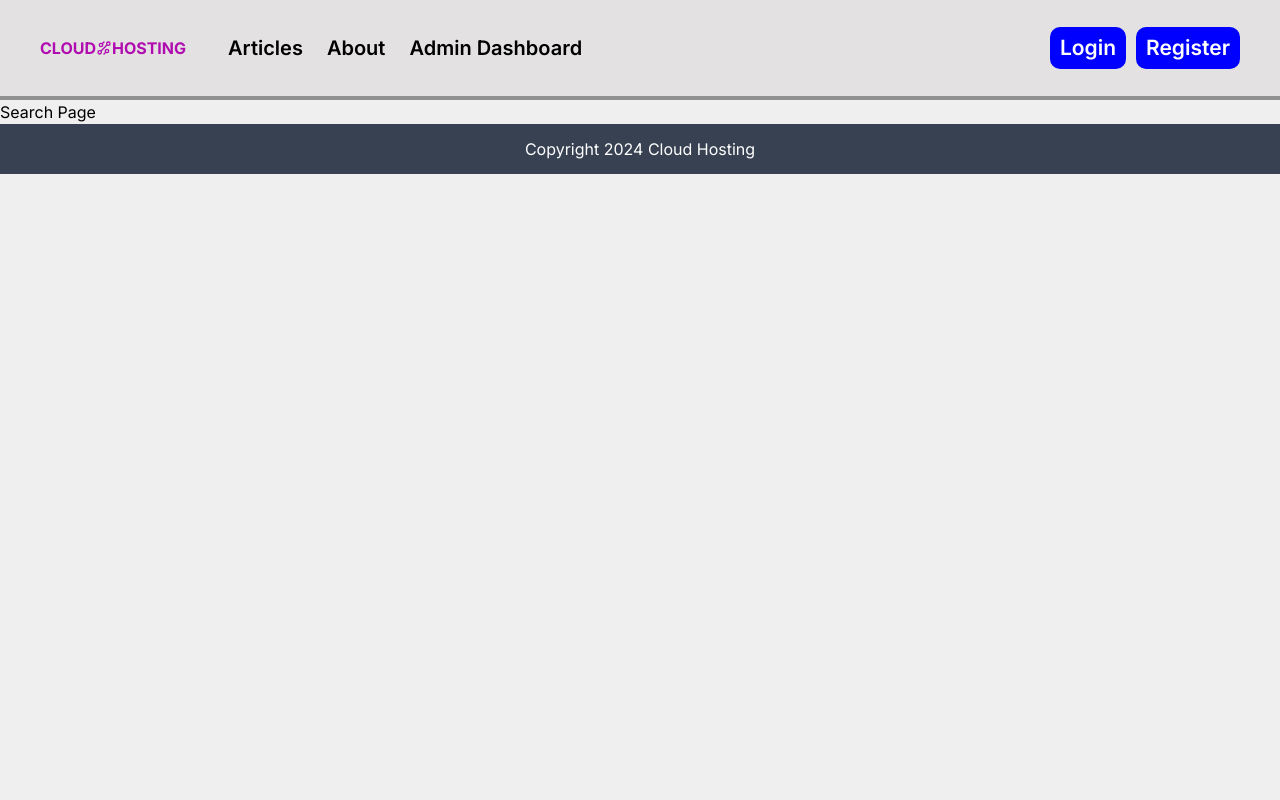
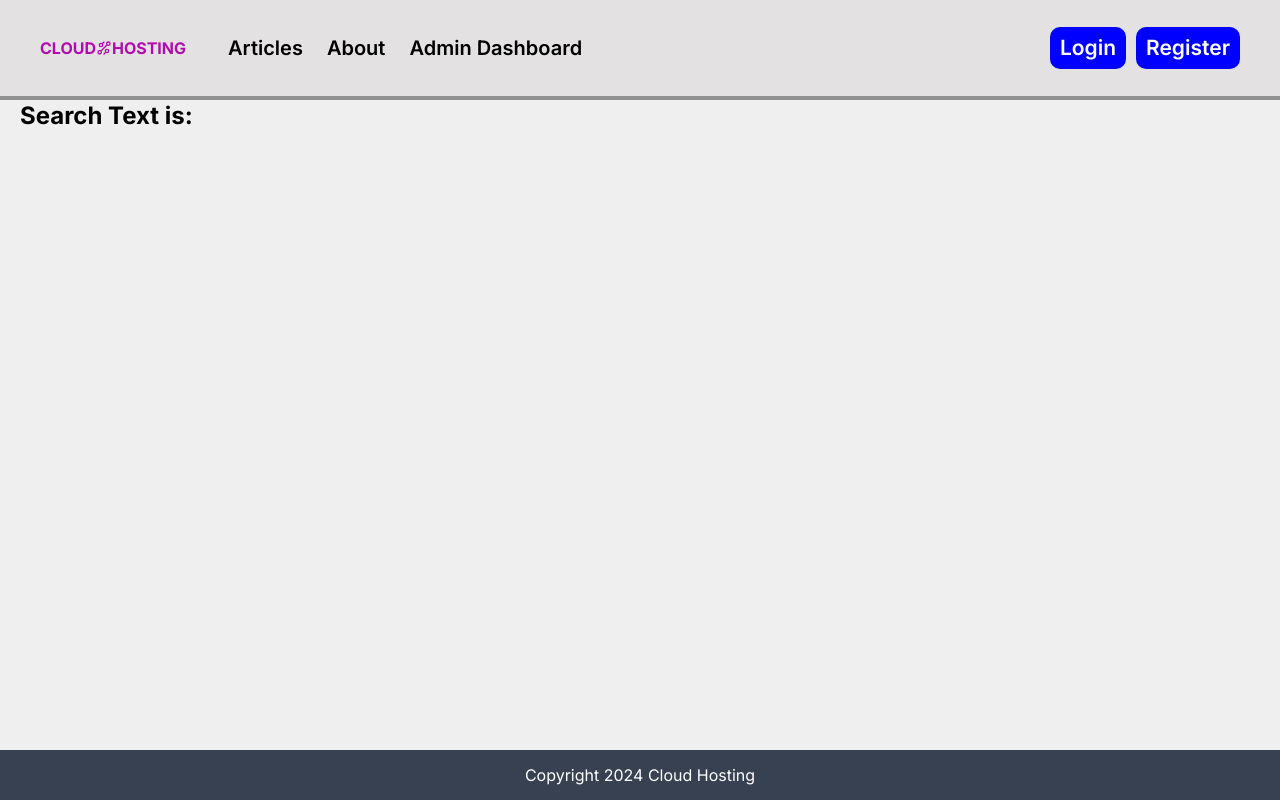
Before and after one commit to ghalass/cloud-hosting-project, a Next.js app: page /articles/search in a window 1280 px wide. Built offline with nearby package versions, Linux system fonts and the light colour scheme.

Commit message:
More About Navigation

```diff
--- a/src/app/(user)/login/LoginForm.tsx
+++ b/src/app/(user)/login/LoginForm.tsx
@@ -2,8 +2,10 @@
 
 import { useState } from "react";
 import { toast } from "react-toastify";
+import { useRouter } from "next/navigation";
 
 const LoginForm = () => {
+  const router = useRouter();
   const [email, setEmail] = useState("");
   const [password, setPassword] = useState("");
 
@@ -11,8 +13,8 @@ const LoginForm = () => {
     e.preventDefault();
     if (email === "") return toast.error("Email is required");
     if (password === "") return toast.error("Password is required");
-
     console.log({ email, password });
+    router.push("/"); // router.replace("/");
   };
   return (
     <div>
--- a/src/app/articles/search/page.tsx
+++ b/src/app/articles/search/page.tsx
@@ -1,7 +1,15 @@
-import React from "react";
+interface SearchArticlePageProps {
+  searchParams: { searchText: string };
+}
 
-const SearchPage = () => {
-  return <div>Search Page</div>;
+const SearchArticlePage = ({ searchParams }: SearchArticlePageProps) => {
+  return (
+    <section className="fix-height container m-auto px-5">
+      <h1 className="text-2xl font-bold">
+        Search Text is: {searchParams.searchText}
+      </h1>
+    </section>
+  );
 };
 
-export default SearchPage;
+export default SearchArticlePage;
--- a/src/components/articles/SearchArticleInput.tsx
+++ b/src/components/articles/SearchArticleInput.tsx
@@ -1,13 +1,15 @@
 "use client";
 
+import { useRouter } from "next/navigation";
 import { useState } from "react";
 
 const SearchArticleInput = () => {
+  const router = useRouter();
   const [searchText, setSearchText] = useState("");
 
   const formSubmitHandler = (e: React.FormEvent) => {
     e.preventDefault();
-
+    router.push(`/articles/search?searchText=${searchText}`);
     console.log({ searchText });
   };
   return (
```
